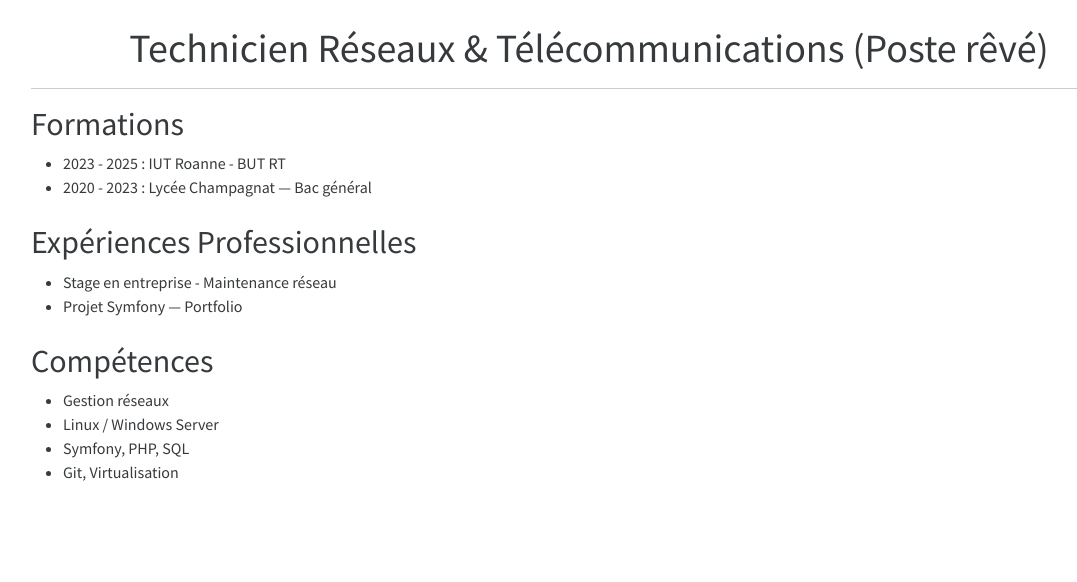
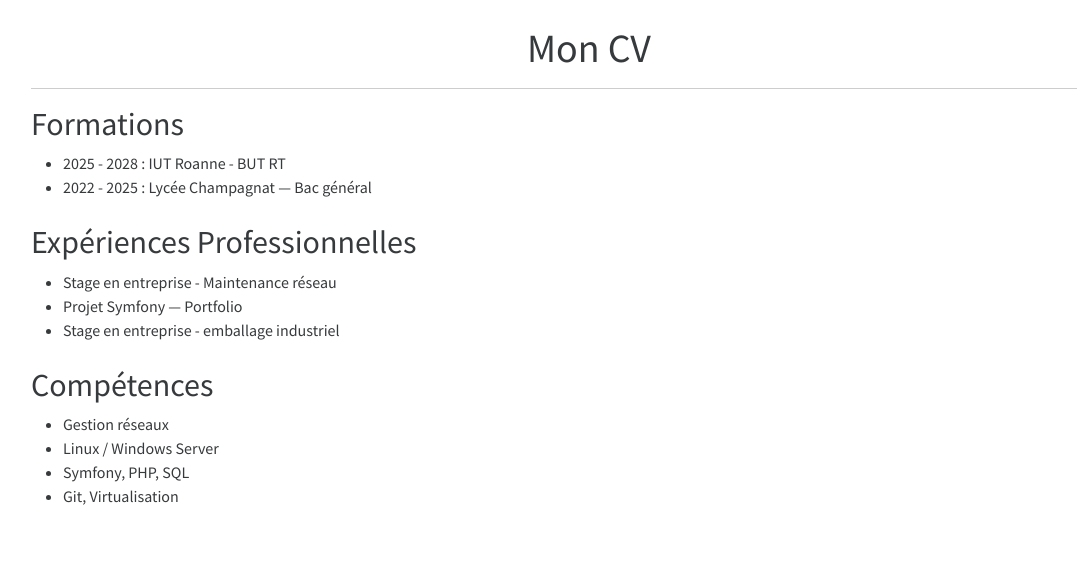
Before and after one commit to clemclem421/Portfolio, a Symfony app: template mon_projet/templates/cv/index.html.twig in a window 1280 px wide. Shown: the part 56-638 px from the top of the page, without its empty margins (51-1128 px from the left). Run offline with Twig, Linux system fonts and the light colour scheme; the template is opened without the code that fills it, so the values that code supplies are empty; some libraries are stand-ins or nearby versions.

Commit message:
feat: dernier truc

```diff
--- a/mon_projet/templates/cv/index.html.twig
+++ b/mon_projet/templates/cv/index.html.twig
@@ -3,20 +3,21 @@
 {% block title %}CV{% endblock %}
 
 {% block body %}
-<h1 class="text-center">Technicien Réseaux & Télécommunications (Poste rêvé)</h1>
+<h1 class="text-center">Mon CV</h1>
 
 <hr>
 
 <h2>Formations</h2>
 <ul>
-    <li>2023 - 2025 : IUT Roanne - BUT RT</li>
-    <li>2020 - 2023 : Lycée Champagnat — Bac général</li>
+    <li>2025 - 2028 : IUT Roanne - BUT RT</li>
+    <li>2022 - 2025 : Lycée Champagnat — Bac général</li>
 </ul>
 
 <h2 class="mt-4">Expériences Professionnelles</h2>
 <ul>
     <li>Stage en entreprise - Maintenance réseau</li>
     <li>Projet Symfony — Portfolio</li>
+    <li>Stage en entreprise - emballage industriel</li>
 </ul>
 
 <h2 class="mt-4">Compétences</h2>
```
